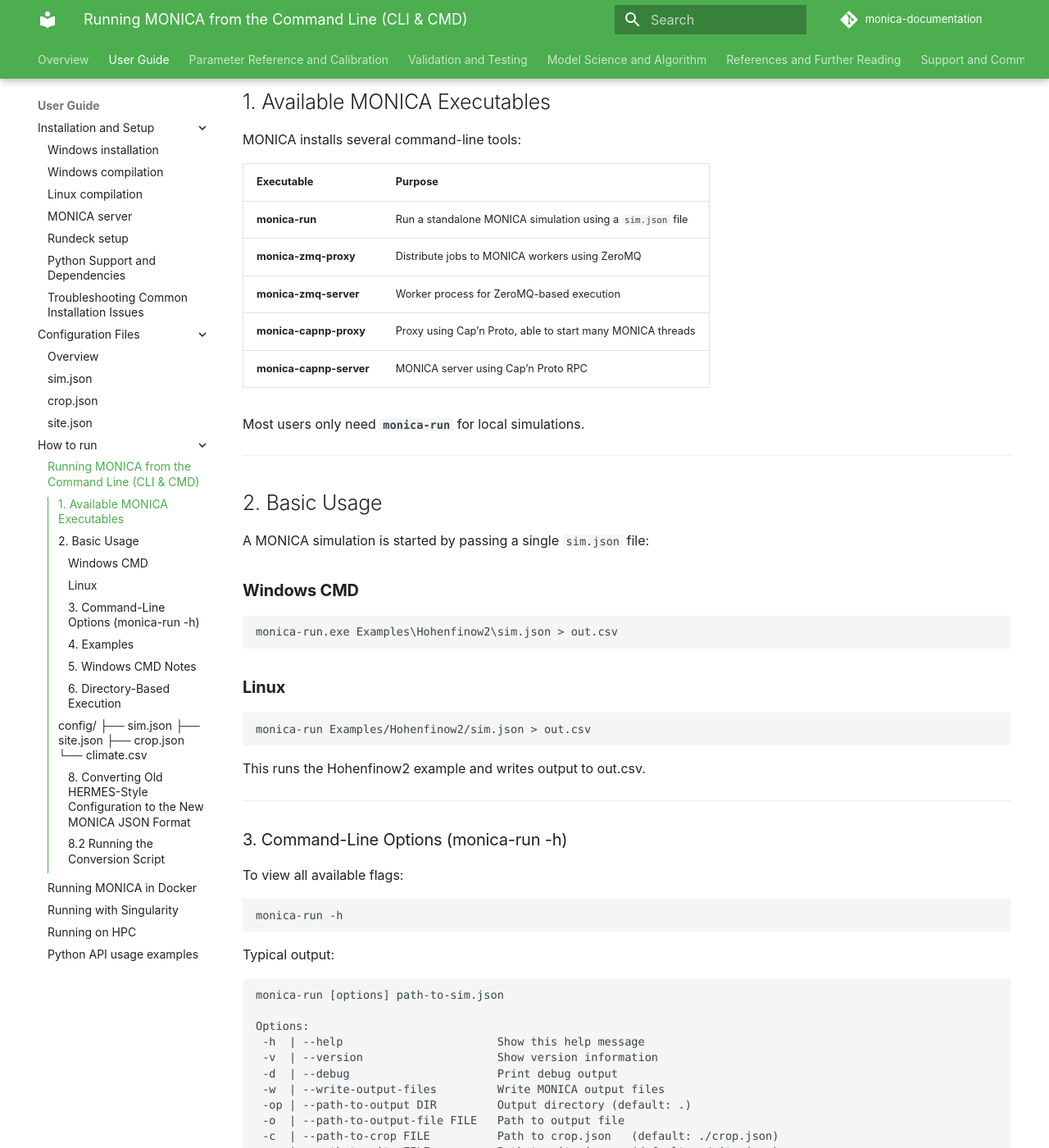
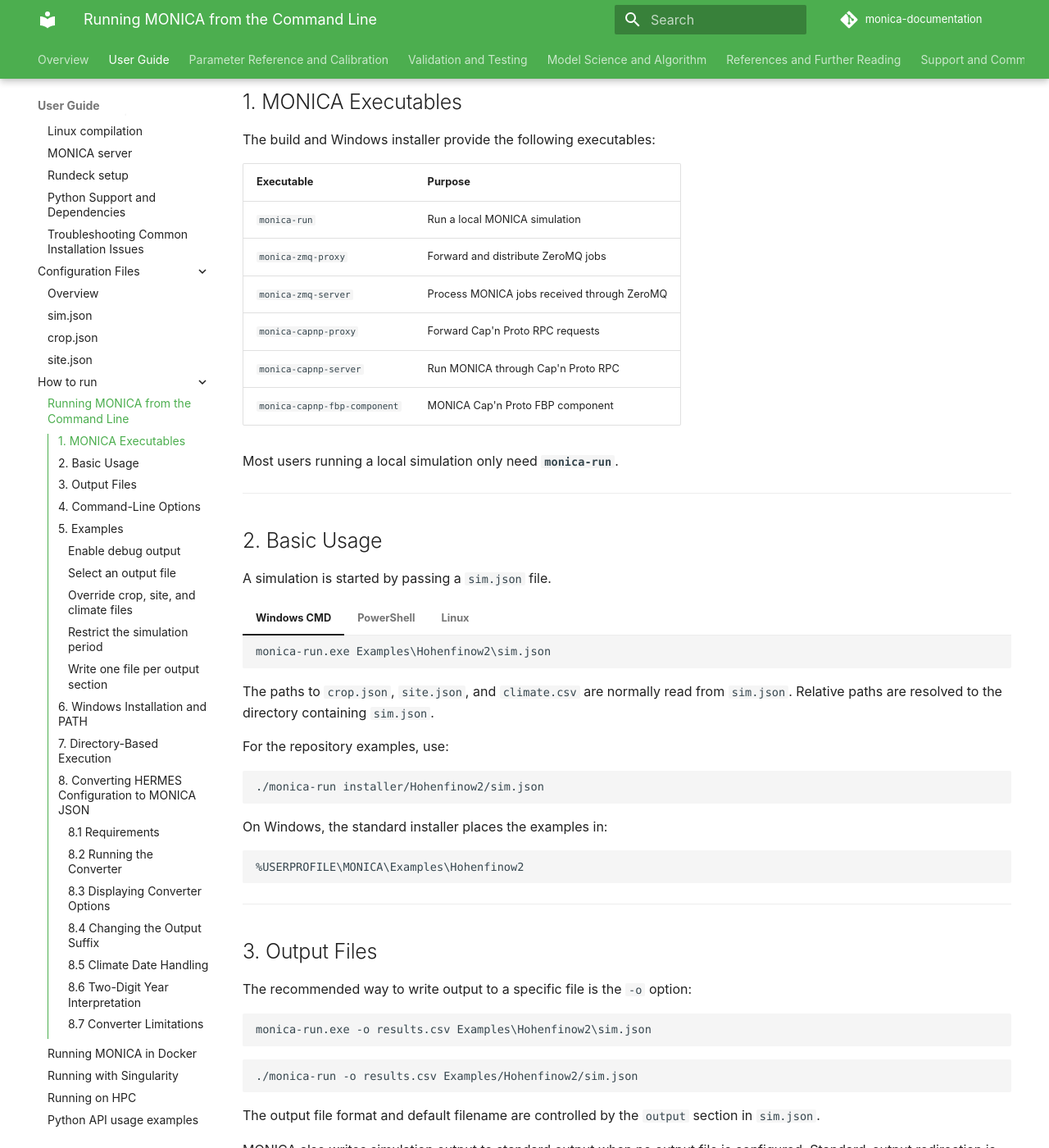
Before and after one commit to zalf-rpm/monica-documentation, an MkDocs documentation site: the page built from docs/user_guide/how_to_run/command_line.md, in a window 1280 px wide and 1400 px high, scrolled down 254 px. Shown: the whole window at 82% size. Built offline with MkDocs 1.6.1 and Material for MkDocs 9.7.7, drawn with Linux system fonts in a browser that asks for light colours; comment, search, counter and statistics services are not loaded; some of the changed text lies outside the part shown.

Commit message:
Update running MONICA from command line

````diff
--- a/docs/user_guide/how_to_run/command_line.md
+++ b/docs/user_guide/how_to_run/command_line.md
@@ -1,294 +1,435 @@
-# Running MONICA from the Command Line (CLI & CMD)
+# Running MONICA from the Command Line
 
-This section explains how to run MONICA as a standalone program using:
-- **Windows CMD / PowerShell**
-- **Linux Terminal**
+MONICA can be run as a standalone command-line program on Windows and Linux.
 
-The commands are the same on all systems, except for file paths (`\` vs `/`) and optional `.exe` suffix on Windows.
+The main executable is `monica-run` which runs a simulation from a `sim.json` configuration file.
 
 ---
 
-## 1. Available MONICA Executables
+## 1. MONICA Executables
 
-MONICA installs several command-line tools:
+The build and Windows installer provide the following executables:
 
-| Executable | Purpose |
-|-----------|---------|
-| **monica-run** | Run a standalone MONICA simulation using a `sim.json` file |
-| **monica-zmq-proxy** | Distribute jobs to MONICA workers using ZeroMQ |
-| **monica-zmq-server** | Worker process for ZeroMQ-based execution |
-| **monica-capnp-proxy** | Proxy using Cap’n Proto, able to start many MONICA threads |
-| **monica-capnp-server** | MONICA server using Cap’n Proto RPC |
+| Executable                   | Purpose                                     |
+|------------------------------|---------------------------------------------|
+| `monica-run`                 | Run a local MONICA simulation               |
+| `monica-zmq-proxy`           | Forward and distribute ZeroMQ jobs          |
+| `monica-zmq-server`          | Process MONICA jobs received through ZeroMQ |
+| `monica-capnp-proxy`         | Forward Cap'n Proto RPC requests            |
+| `monica-capnp-server`        | Run MONICA through Cap'n Proto RPC          |
+| `monica-capnp-fbp-component` | MONICA Cap'n Proto FBP component            |
 
-Most users only need **`monica-run`** for local simulations.
+Most users running a local simulation only need **`monica-run`**.
 
 ---
 
 ## 2. Basic Usage
 
-A MONICA simulation is started by passing a single `sim.json` file:
+A simulation is started by passing a `sim.json` file.
 
-### **Windows CMD**
+=== "Windows CMD"
 
-```cmd
-monica-run.exe Examples\Hohenfinow2\sim.json > out.csv
+    ```cmd
+    monica-run.exe Examples\Hohenfinow2\sim.json
+    ```
+
+=== "PowerShell"
+
+    ```powershell
+    .\monica-run.exe Examples\Hohenfinow2\sim.json
+    ```
+
+=== "Linux"
+
+    ```bash
+    ./monica-run Examples/Hohenfinow2/sim.json
+    ```
+
+The paths to `crop.json`, `site.json`, and `climate.csv` are normally read from `sim.json`. Relative paths are resolved to the directory containing `sim.json`.
+
+For the repository examples, use:
+
 ```
-### **Linux**
-
-```bash
-monica-run Examples/Hohenfinow2/sim.json > out.csv
+./monica-run installer/Hohenfinow2/sim.json
 ```
 
-This runs the Hohenfinow2 example and writes output to out.csv.
+On Windows, the standard installer places the examples in:
+
+```
+%USERPROFILE\MONICA\Examples\Hohenfinow2
+```
 
 ---
 
-### 3. Command-Line Options (monica-run -h)
+## 3. Output Files
 
-To view all available flags:
+The recommended way to write output to a specific file is the `-o` option:
 
-```bash
+```
+monica-run.exe -o results.csv Examples\Hohenfinow2\sim.json
+```
+
+```
+./monica-run -o results.csv Examples/Hohenfinow2/sim.json
+```
+
+The output file format and default filename are controlled by the `output` section in `sim.json`.
+
+MONICA also writes simulation output to standard output when no output file is configured. Standard-output redirection is therefore possible:
+
+```
+./monica-run Examples/Hohenfinow2/sim.json > results.csv
+```
+
+However, using `-o` is preferred because the simulation configuration may already enable file output.
+
+---
+
+## 4. Command-Line Options
+
+Use `-h` or `--help` to display the available options:
+
+```
 monica-run -h
 ```
 
-Typical output:
+Current options include:
 
-```
-monica-run [options] path-to-sim.json
+| Flag  | Long Flag                       | Description                       |
+|-------|---------------------------------|-----------------------------------|
+| `-h`  | `--help`                        | Show help                         |
+| `-v`  | `--version`                     | Show version information          |
+| `-d`  | `--debug`                       | Enable debug output               |
+| `-sd` | `--start-date ISO-DATE`         | Override the climate start date   |
+| `-ed` | `--end-date ISO-DATE`           | Override the climate end date     |
+| `-m`  | `--write-multiple-output-files` | Write one file per output section |
+| `-op` | `--path-to-output DIRECTORY`    | Specify an output directory       |
+| `-o`  | `--path-to-output-file FILE`    | Specify an output file            |
+| `-c`  | `--path-to-crop FILE`           | Specify the crop file             |
+| `-s`  | `--path-to-site FILE`           | Specify the site file             |
+| `-w`  | `--path-to-climate FILE`        | Specify the climate file          |
 
-Options:
- -h  | --help                       Show this help message
- -v  | --version                    Show version information
- -d  | --debug                      Print debug output
- -w  | --write-output-files         Write MONICA output files
- -op | --path-to-output DIR         Output directory (default: .)
- -o  | --path-to-output-file FILE   Path to output file
- -c  | --path-to-crop FILE          Path to crop.json   (default: ./crop.json)
- -s  | --path-to-site FILE          Path to site.json   (default: ./site.json)
- -cl | --path-to-climate FILE       Path to climate.csv (default: ./climate.csv)
-```
+!!! note
 
-**Important:**
-Any parameter provided via CLI overrides values inside sim.json.
+    - Command-line crop, site, and climate paths override the corresponding values from `sim.json`.
 
 ---
 
-### 4. Examples
+## 5. Examples
 
-#### 4.1 Run a simulation with debug messages
+### Enable debug output
 
-For Windows:
+=== "Windows CMD"
 
-```bash
-monica-run.exe -d Examples\Hohenfinow2\sim.json
-```
+    ```cmd
+    monica-run.exe -d Examples\Hohenfinow2\sim.json
+    ```
 
-For Linux:
+=== "PowerShell"
 
-```bash
-monica-run -d Examples/Hohenfinow2/sim.json
-```
+    ```powershell
+    .\monica-run.exe -d Examples\Hohenfinow2\sim.json
+    ```
 
-#### 4.2 Write results to a custom output file
+=== "Linux"
+
+    ```bash
+    ./monica-run -d Examples/Hohenfinow2/sim.json
+    ```
+
+### Select an output file
 
 ```bash
 monica-run -o results.csv Examples/Hohenfinow2/sim.json
 ```
 
-#### 4.3 Override crop, site, or climate file
+### Override crop, site, and climate files
 
-For windows:
+=== "Windows CMD"
 
-```bash
-monica-run ^
-  -c alt_crop.json ^
-  -s alt_site.json ^
-  -cl alt_climate.csv ^
-  Examples\Hohenfinow2\sim.json
+    ```cmd
+    monica-run.exe -c alt_crop.json -s alt_site.json -w alt_climate.csv Examples\Hohenfinow2\sim.json
+    ```
+
+=== "PowerShell"
+
+    ```powershell
+    .\monica-run.exe -c alt_crop.json -s alt_site.json -w alt_climate.csv Examples\Hohenfinow2\sim.json
+    ```
+
+=== "Linux"
+
+    ```bash
+    monica-run -c alt_crop.json -s alt_site.json -w alt_climate.csv Examples/Hohenfinow2/sim.json
+    ```
+
+### Restrict the simulation period
+
 ```
-*(Windows CMD uses ^ for line breaks; Linux uses \.)*
+monica-run -sd 1995-01-01 -ed 1995-12-31 Examples/Hohenfinow2/sim.json
+```
 
-For Linux:
+### Write one file per output section
 
-```bash
-monica-run \
-  -c alt_crop.json \
-  -s alt_site.json \
-  -cl alt_climate.csv \
-  Examples/Hohenfinow2/sim.json
+```
+monica-run -m Examples/Hohenfinow2/sim.json
 ```
 
 ---
 
-### 5. Windows CMD Notes
-Adding MONICA to PATH
+## 6. Windows Installation and PATH
 
-If monica-run is not recognized, add installation folder to PATH:
+The Windows installer adds the MONICA executable directory to the user `PATH`.
 
-```bash
-setx PATH "%PATH%;C:\Users\%USERNAME%\MONICA"
+After installation, open a new CMD or PowerShell window before running MONICA.
+
+If MONICA is not found, run it using its full installation path or add the installation directory to the user PATH manually. The executable installation directory is normally:
+
+```
+%LOCALAPPDATA%\MONICA
 ```
 
-Running from PowerShell
+The examples, parameters, and conversion tools are installed below:
 
-```bash
-.\monica-run.exe sim.json
+```
+%USERPROFILE%\MONICA
 ```
 
-Path separators
+For PowerShell, an executable in the current directory must normally be prefixed with `.\`:
 
-Windows: \
+```
+.\monica-run.exe .\sim.json
+```
 
-Linux/macOS: /
+Windows uses `\` as the usual path separator. Linux uses `/`.
 
 ---
 
-### 6. Directory-Based Execution
+## 7. Directory-Based Execution
 
-If all required JSON files (sim.json, site.json, crop.json) are inside a folder:
+A typical simulation directory contains:
 
-```bash
-monica-run config/sim.json
 ```
-
-Folder structure example:
-
-```bash
 config/
 ├── sim.json
 ├── site.json
 ├── crop.json
 └── climate.csv
 ```
----
 
-### 8. Converting Old HERMES-Style Configuration to the New MONICA JSON Format
+The `sim.json` file should reference the other files, for example:
 
-After installing MONICA version **≥ 2.0.1**, a folder named **`monica-ini-to-json`** is included in the installation directory.
-This folder contains a **Python 2.7 conversion script** that reads a classic HERMES-style `monica.ini` file (including crop, fertilizer, irrigation, and weather files) and generates the corresponding MONICA JSON configuration files:
+```json
+{
+  "crop": "crop.json",
+  "site": "site.json",
+  "climate": "climate.csv"
+}
+```
 
-- `sim.json`
-- `site.json`
-- `crop.json`
-- `climate.csv`
+Run the simulation with:
+
+```
+monica-run config/sim.json
+```
+
+Relative crop, site, and climate paths are resolved relative to the directory containing `sim.json`.
 
 ---
 
-#### 8.1 Requirements
+## 8. Converting HERMES Configuration to MONICA JSON
 
-You must have **Python 2 (2.7)** installed.
+The repository and Windows installer include the Python converter:
+
+```
+monica-ini-to-json/
+├── monica-ini-to-json.py
+├── conversion-template-sim.json
+├── conversion-template-site.json
+└── conversion-template-crop.json
+```
+
+The converter reads a HERMES-style `monica.ini` file and generates:
+
+- `sim-from-monica-ini.json`
+- `site-from-monica-ini.json`
+- `crop-from-monica-ini.json`
+- `climate-from-monica-ini.csv`
+
+The output files are written to the directory containing `monica.ini`.
 
 ---
 
-### 8.2 Running the Conversion Script
+### 8.1 Requirements
 
-Navigate to the `monica-ini-to-json` directory and run:
+The converter requires Python 3.
 
-**Windows CMD Example:**
-```cmd
-C:\Users\USER-NAME\MONICA\monica-ini-to-json>python monica-ini-to-json.py monica.ini=PATH-TO-monica.ini
+Check the installed Python version with:
+
+```
+python --version
 ```
 
-The script automatically uses the default template filevwhich is located in the same folder:
+On systems where Python 3 is invoked as `python3`:
 
-```pgsql
-conversion-template-sim.json
+```
+python3 --version
 ```
 
-#### 8.3 Viewing Available Options
+---
 
-To see all parameters run:
+### 8.2 Running the Converter
 
-```pgsql
-usage: [python] monica-ini-to-json.py
-       [monica.ini=path-to-monica.ini]
-       [sim.json=path-to-template-sim.json]
-       [out-suffix=suffix-to-append-to-sim-site-crop-climate.files]
+From the converter directory:
 
-defaults: {
-  'out-suffix': '-from-monica-ini',
-  'monica.ini': './monica.ini',
-  'sim.json': './conversion-template-sim.json'
-}
+=== "Windows CMD"
+
+    ```cmd
+    python monica-ini-to-json.py monica.ini=C:\path\to\monica.ini
+    ```
+=== "Linux"
+
+    ```bash
+    python3 monica-ini-to-json.py monica.ini=/path/to/monica.ini
+    ```
+
+The default template is:
+
+```
+./conversion-template-sim.json
 ```
 
-You can run this script from any directory, but then you must provide the full path to the template `sim.json`.
+Therefore, if the script is run from another directory, provide the full path to the template:
 
-#### 8.4 Output Naming and File Safety
+```
+python3 monica-ini-to-json.py monica.ini=/path/to/monica.ini sim.json=/path/to/conversion-template-sim.json
+```
 
-The converter automatically adds a suffix (default: `-from-monica-ini`) to prevent overwriting existing files:
+Arguments use the following format:
 
-Example outputs:
+```
+name=value
+```
 
-```pgsql
-sim-from-monica-ini.json
-site-from-monica-ini.json
-crop-from-monica-ini.json
-climate-from-monica-ini.csv
+Do not add spaces around the `=` character.
+
+---
+
+### 8.3 Displaying Converter Options
+
+Use `-h`:
+
 ```
-To disable the suffix
+python3 monica-ini-to-json.py -h
+```
 
-```ini
-out-suffix=""
+The available arguments are:
+
 ```
-#### 8.5 Climate File Handling
+monica.ini=path-to-monica.ini
+sim.json=path-to-template-sim.json
+out-suffix=suffix-to-append-to-output-files
+```
 
-The converter assembles all weather data into a single `climate.csv` file.
+Defaults:
 
-Handling rules:
+```
+monica.ini=./monica.ini
+sim.json=./conversion-template-sim.json
+out-suffix=-from-monica-ini
+```
 
-- If global radiation values in the HERMES files are all zero, then sunhours will be included.
+---
 
-- Otherwise, only global radiation (globrad) is written.
+### 8.4 Changing the Output Suffix
 
-- Only the weather records between startdate and enddate (as defined in `monica.ini`) are included.
+To use a custom suffix:
 
-#### 8.6 Year Interpretation (Century Switching)
+```
+python3 monica-ini-to-json.py monica.ini=/path/to/monica.ini out-suffix=-converted
+```
 
-Two global parameters control how 2-digit years in HERMES files are interpreted:
+This produces files such as:
+
+```
+sim-converted.json
+site-converted.json
+crop-converted.json
+climate-converted.csv
+```
+
+To disable the suffix:
+
+```
+python3 monica-ini-to-json.py monica.ini=/path/to/monica.ini out-suffix=
+```
+
+Review the output carefully before overwriting existing configuration files.
+
+---
+
+### 8.5 Climate Date Handling
+
+The converted combines the yearly HERMES weather files into one climate CSV file.
+
+The simulation start and end years are read from the `[simulation_time]` section of `monica.ini`. The converter:
+
+1. Reads the climate file for each year in that range.
+2. Combines the records into one climate file.
+3. Sets MONICA's `start-date` and `end-date` options to January 1 and December 31 of the selected years.
+
+The converter does not generally remove individual rows outside arbitrary start and end dates.
+
+Radiation handling is as follows:
+
+- If any positive global-radiation value is found, the output keeps global radiation and removes sunhours.
+
+- If no positive global-radiation value is found but sunhours are present, the output keeps sunhours and removes global radiation.
+
+- If neither value is present, both columns may remain.
+
+---
+
+### 8.6 Two-Digit Year Interpretation
+
+The converter uses the following rules:
 
 ```python
 YEAR_BORDERS = [[0, 30, 2000], [31, 99, 1900]]
 YEAR_SUFFIX_DIGITS = 3
 ```
 
-Explanation:
+This means:
 
-- `YEAR_SUFFIX_DIGITS = 3`
-        → weather file names end with the last 3 digits of the year.
+- Two-digit years from `00` through `30` are interpreted as 2000-2030.
+- Two-digit years from `31` through `99` are interpreted as 1931-1999.
+- Climate filenames use the last three digits of the year.
 
-- YEAR_BORDERS defines the century:
+For example:
 
-        - Years ending 00–30 → interpreted as 2000–2030
+- `020506` → `2006-05-02`
+- `020598` → `1998-05-02`
 
-        - Years ending 31–99 → interpreted as 1931–1999
+---
 
-Examples:
+### 8.7 Converter Limitations
 
-- `020506` → interpreted as **2006-05-02**
+The generated files must be reviewed manually.
 
-- `020598` → interpreted as **1998-05-02**
+Important considerations include:
 
-#### 8.7 Important Notes and Limitations
-
-The converter cannot detect all conditions automatically. Users must check the output manually.
-
-Key points:
-
-- If ``incorporate = 1` in the HERMES fertilizer file → converter creates an **OrganicFertilization** workstep.
-
-- If `incorporate = 0` → converter creates a **MineralFertilization** workstep.
-
-- Crop and fertilizer names are linked via MONICA’s reference mechanism:
-
-```css
-["ref", "xxx", "name"]
+- `incorporate = 1` creates an `OrganicFertilization` workstep.
+- `incorporate = 0` creates a `MineralFertilization` workstep.
+- Crop references use the form:
+```json
+["ref", "crops", "crop-name"]
 ```
 
+- Fertilizer references use the form:
+```json
+["ref", "fert-params", "fertilizer-name"]
+```
 
-Ensure the referenced names exist in the template or adjust manually.
+The referenced crop and fertilizer names must exist in the configured parameter files or templates.
 
-- If crop or fertilizer references are correct, the generated JSON files should work immediately with MONICA.
-
-
-The `monica-ini-to-json` script provides an automated way to migrate from old HERMES `.ini` configurations to the MONICA v2 JSON schema. Users must review the outputs for correctness, but the script greatly simplifies transition to the modern MONICA format.
+The converter currently processes the first crop rotation found in the HERMES crop-rotation file. Verify the resulting crop rotation, fertilization, irrigation, tillage, climate, and date settings before using the generated configuration for production simulations.
--- a/mkdocs.yml
+++ b/mkdocs.yml
@@ -59,7 +59,7 @@
           - crop.json: user_guide/configuration_files/config_crop_json.md
           - site.json: user_guide/configuration_files/config_site_json.md
       - How to run:
-          - Running MONICA from the Command Line (CLI & CMD): user_guide/how_to_run/command_line.md
+          - Running MONICA from the Command Line: user_guide/how_to_run/command_line.md
           - Running MONICA in Docker: user_guide/how_to_run/docker.md
           - Running with Singularity: user_guide/how_to_run/singularity.md
           - Running on HPC: user_guide/how_to_run/hpc.md
````
